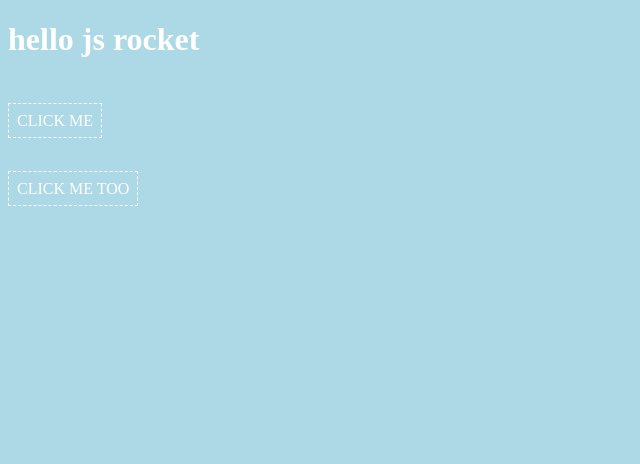
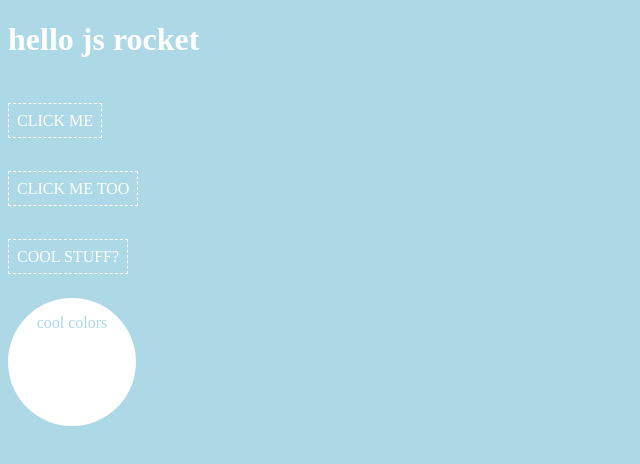
Before and after one commit to maryjoon/js-rocket, a plain HTML site: page index.html in a window 1280 px wide. Shown: the whole page, without its empty margins (0-640 px from the left). Drawn offline with Linux system fonts and the light colour scheme.

Commit message:
added js for color changing circle

```diff
--- a/css/style.css
+++ b/css/style.css
@@ -1,5 +1,6 @@
 body {
 	background-color: lightblue;
+	color: lightblue;
 }
 a {
 	text-decoration: none;
@@ -15,3 +16,16 @@ h1 {
 	color: white;
 	padding-bottom:1em;
 }
+section {
+	width: 6em;
+	height: 6em;
+	border-radius: 5em;
+	background-color: white;
+	transition: background-color 5s;
+	margin-top:2em;
+	padding:1em;
+	text-align: center;
+}
+.blue {
+	background-color: blue;
+}
--- a/index.html
+++ b/index.html
@@ -10,5 +10,8 @@
 <a href="#" onclick="car.fly();">CLICK ME</a>
 <p>&nbsp;</p>
 <a href="#" onclick="sayMyName('Maryjoon');">CLICK ME TOO</a>
+<p>&nbsp;</p>
+<a href="#" onclick="doCoolStuff();">COOL STUFF?</a>
+<section id="cool">cool colors</section>
 </body>
 </html>
--- a/js/script.js
+++ b/js/script.js
@@ -1,3 +1,13 @@
+var doCoolStuff = function() {
+	var currentClassName = document.getElementById('cool').className;
+
+ 	if (currentClassName == 'blue') {
+ 		document.getElementById('cool').classList.remove('blue');
+ 	} else {
+ 		document.getElementById('cool').className = 'blue';
+ 	}
+ }
+
 var sayMyName = function(name) {
 	alert('My name is: '+name);
 };
```
